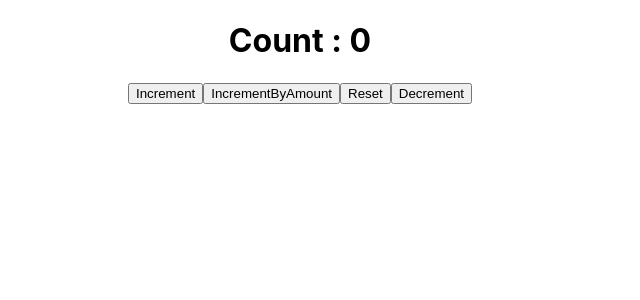
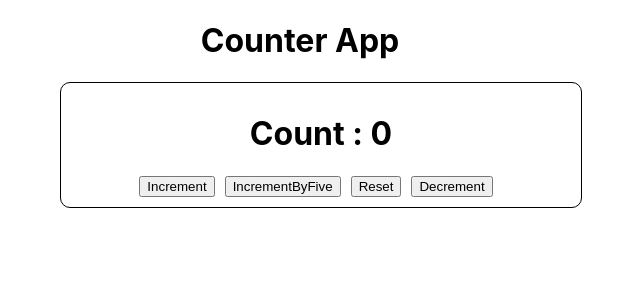
Before and after one commit to Kongkon45/TypeScrite-Practices-Session, a React (Create React App) app: page / in a window 1280 px wide. Shown: the top 300 px of the page, without its empty margins (340-980 px from the left). Built offline with nearby package versions, Linux system fonts and the light colour scheme.

Commit message:
use Reducer hook in typescript

```diff
--- a/src/App.tsx
+++ b/src/App.tsx
@@ -10,6 +10,7 @@ import CounterApp from "./components/CounterApp";
 import NewUser from "./components/NewUser";
 import NewUsers from "./components/NewUsers";
 import Counter from "./components/Counter";
+import Reducer from "./components/Reducer";
 
 const userObject = {
   name: "Mehedi",
@@ -52,7 +53,8 @@ const App = () => {
       {/* <CounterApp/> */}
       {/* <NewUser/> */}
       {/* <NewUsers/> */}
-      <Counter/>
+      {/* <Counter/> */}
+      <Reducer/>
     </div>
   );
 };
--- /dev/null
+++ b/src/components/Reducer.tsx
@@ -0,0 +1,67 @@
+import React, { useReducer } from 'react'
+const initialState = {
+    count : 0
+}
+
+const INCREMENT = "INCREMENT";
+const DECREMENT = "DECREMENT";
+const RESET = "RESET";
+const INCREMENTBYFIVE = "INCREMENTBYFIVE";
+type incrementActionType = {
+    type : typeof INCREMENT
+}
+type decrementActionType = {
+    type : typeof DECREMENT
+}
+type resetActionType = {
+    type : typeof RESET
+}
+type incrementByFive = {
+    type : typeof INCREMENTBYFIVE,
+    playload : number
+}
+
+type counterActionType = incrementActionType | decrementActionType | resetActionType | incrementByFive
+type counterStateType = {
+    count : number
+}
+const reducer = (state : counterStateType, action : counterActionType)=>{
+    switch (action.type) {
+        case INCREMENT:
+        return{
+            count : state.count +1
+        }
+        case DECREMENT:
+          return{
+            count : state.count -1
+          }
+        case RESET:
+          return{
+            count : 0
+          }
+        case INCREMENTBYFIVE :
+          return{
+            count : state.count + action.playload
+          }
+        default:
+            throw new Error();
+    }
+}
+
+const Reducer = () => {
+    const [state, dispatch] = useReducer(reducer, initialState)
+  return (
+    <div style={{textAlign:"center"}}>
+        <h1>Counter App</h1>
+        <div style={{padding:"10px", border:"1px solid black", width:"500px", marginLeft:"400px", borderRadius:"10px"}}>
+        <h1>Count : {state.count}</h1>
+        <button style={{marginRight:"10px"}} onClick={()=>dispatch({type:INCREMENT})}>Increment</button>
+        <button style={{marginRight:"10px"}} onClick={()=>dispatch({type:INCREMENTBYFIVE, playload : 5})}>IncrementByFive</button>
+        <button style={{marginRight:"10px"}} onClick={()=>dispatch({type:RESET})}>Reset</button>
+        <button style={{marginRight:"10px"}} onClick={()=>dispatch({type:DECREMENT})}>Decrement</button>
+        </div>
+    </div>
+  )
+}
+
+export default Reducer
```
